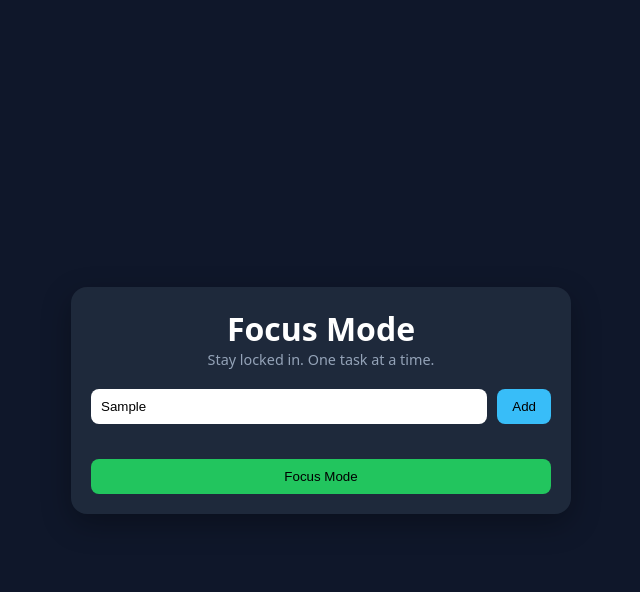
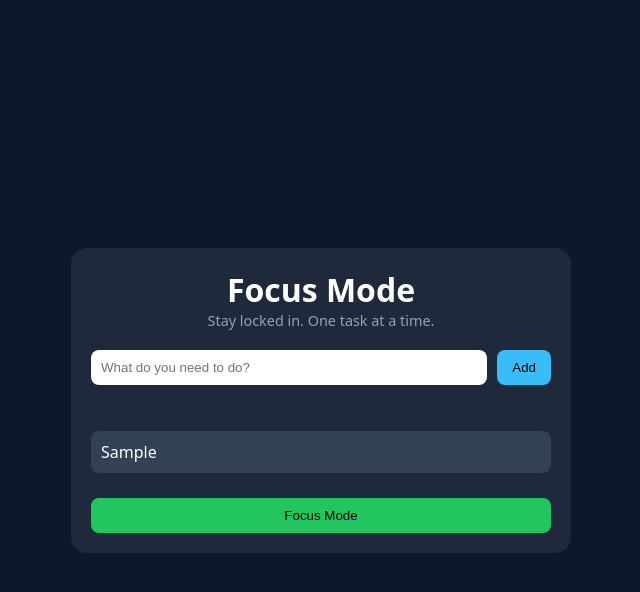
Before and after one commit to Hayat516/focus-mode-task-app, a plain HTML site: page focus.html in a window 1280 px wide. Both pictures are taken after typing "Sample" into the empty fields and a click on the button "Add". Shown: the whole page, without its empty margins (319-959 px from the left). Drawn offline with Linux system fonts and the light colour scheme.

Commit message:
built add task feature with validation and localstorage

```diff
--- a/focus.css
+++ b/focus.css
@@ -5,9 +5,9 @@
 }
 
 body {
-  font-family: system-ui, -apple-system, sans-serif;
+  font-family: system-ui, sans-serif;
   background: #0f172a;
-  color: #fff;
+  color: white;
   min-height: 100vh;
   display: flex;
   justify-content: center;
@@ -20,9 +20,9 @@ body {
   background: #1e293b;
   padding: 20px;
   border-radius: 16px;
-  box-shadow: 0 10px 30px rgba(0,0,0,0.3);
 }
 
+/* HEADER */
 .app__header {
   text-align: center;
   margin-bottom: 20px;
@@ -33,10 +33,10 @@ body {
   color: #94a3b8;
 }
 
+/* INPUT */
 .task-input {
   display: flex;
   gap: 10px;
-  margin-bottom: 20px;
 }
 
 .task-input input {
@@ -51,12 +51,22 @@ body {
   padding: 10px 15px;
   border: none;
   background: #38bdf8;
-  color: #000;
+  color: black;
   border-radius: 8px;
   cursor: pointer;
 }
 
+/* 🔴 ERROR MESSAGE */
+.error-message {
+  margin-top: 8px;
+  color: #f87171;
+  font-size: 0.9rem;
+  min-height: 18px; /* keeps space even when empty */
+}
+
+/* TASK LIST */
 .task-container {
+  margin-top: 20px;
   max-height: 300px;
   overflow-y: auto;
 }
@@ -68,12 +78,10 @@ body {
 #taskList li {
   display: flex;
   justify-content: space-between;
-  align-items: center;
   background: #334155;
   padding: 10px;
   border-radius: 8px;
   margin-bottom: 10px;
-  transition: 0.3s;
 }
 
 .completed {
@@ -81,9 +89,9 @@ body {
   opacity: 0.5;
 }
 
+/* BUTTON */
 .controls {
   margin-top: 15px;
-  text-align: center;
 }
 
 .controls button {
@@ -95,11 +103,8 @@ body {
   cursor: pointer;
 }
 
+/* 📱 RESPONSIVE */
 @media (max-width: 480px) {
-  .app {
-    padding: 15px;
-  }
-
   .task-input {
     flex-direction: column;
   }
--- a/focus.html
+++ b/focus.html
@@ -21,6 +21,8 @@
             <button id="addBtn">Add</button>
         </section>
 
+        <p id="errorMessage" class="error-message"></p>
+
         <section class="task-container">
             <ul id="taskList"></ul>
         </section>
@@ -32,4 +34,7 @@
     </main>
 </body>
 
+
+<script type="module" src="./js/main.js"></script>
+
 </html>
--- a/focus.js
+++ /dev/null
@@ -1 +0,0 @@
-const addBtn = document.getElementById("addBtn")
--- /dev/null
+++ b/js/dom.js
@@ -0,0 +1,4 @@
+export const taskInput = document.getElementById("taskInput")
+export const addBtn = document.getElementById("addBtn")
+export const taskList = document.getElementById("taskList")
+export const errorMessage = document.getElementById("errorMessage")
--- /dev/null
+++ b/js/main.js
@@ -0,0 +1,4 @@
+import { addTask } from "./task.js";
+import { addBtn, taskInput, taskList, errorMessage } from "./dom.js";
+
+addBtn.addEventListener("click", addTask)
--- /dev/null
+++ b/js/task.js
@@ -0,0 +1,34 @@
+import { errorMessage, taskInput, taskList } from "./dom.js";
+
+export function addTask() {
+    const input = taskInput.value.trim()
+
+    if (input === "") {
+        errorMessage.textContent = "Please enter a task before adding";
+        return;
+    }
+    else {
+        errorMessage.textContent = "";
+        let tasks = localStorage.getItem("tasks");
+
+        if (tasks) {
+            tasks = JSON.parse(tasks);
+        } else {
+            tasks = [];
+        }
+
+        tasks.push(input);
+
+        localStorage.setItem("tasks", JSON.stringify(tasks));
+
+        const newElement = document.createElement("li");
+        newElement.textContent = input;
+        taskList.appendChild(newElement);
+
+        taskInput.value = ""
+    }
+}
+
+export function loadTask() {
+
+}
```
